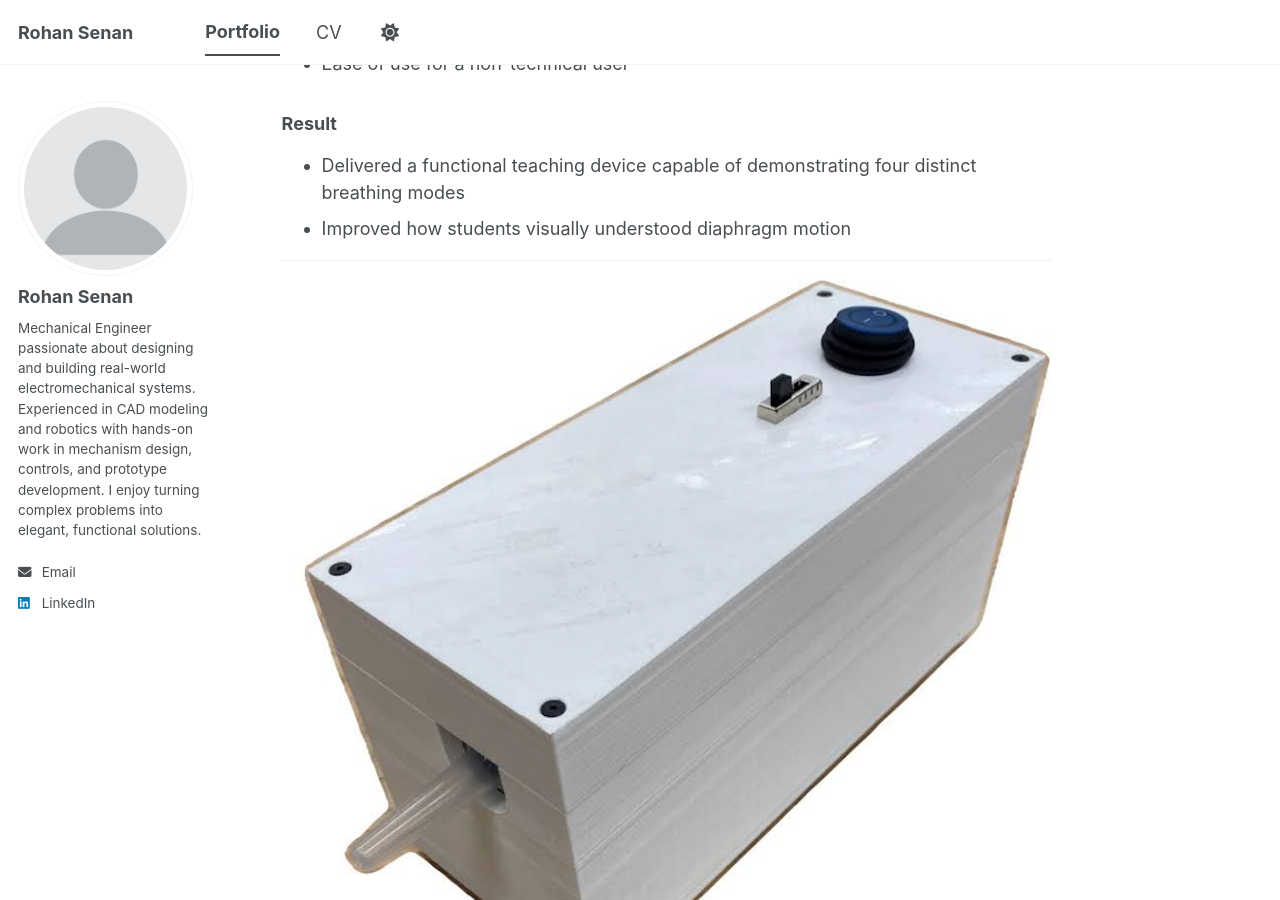
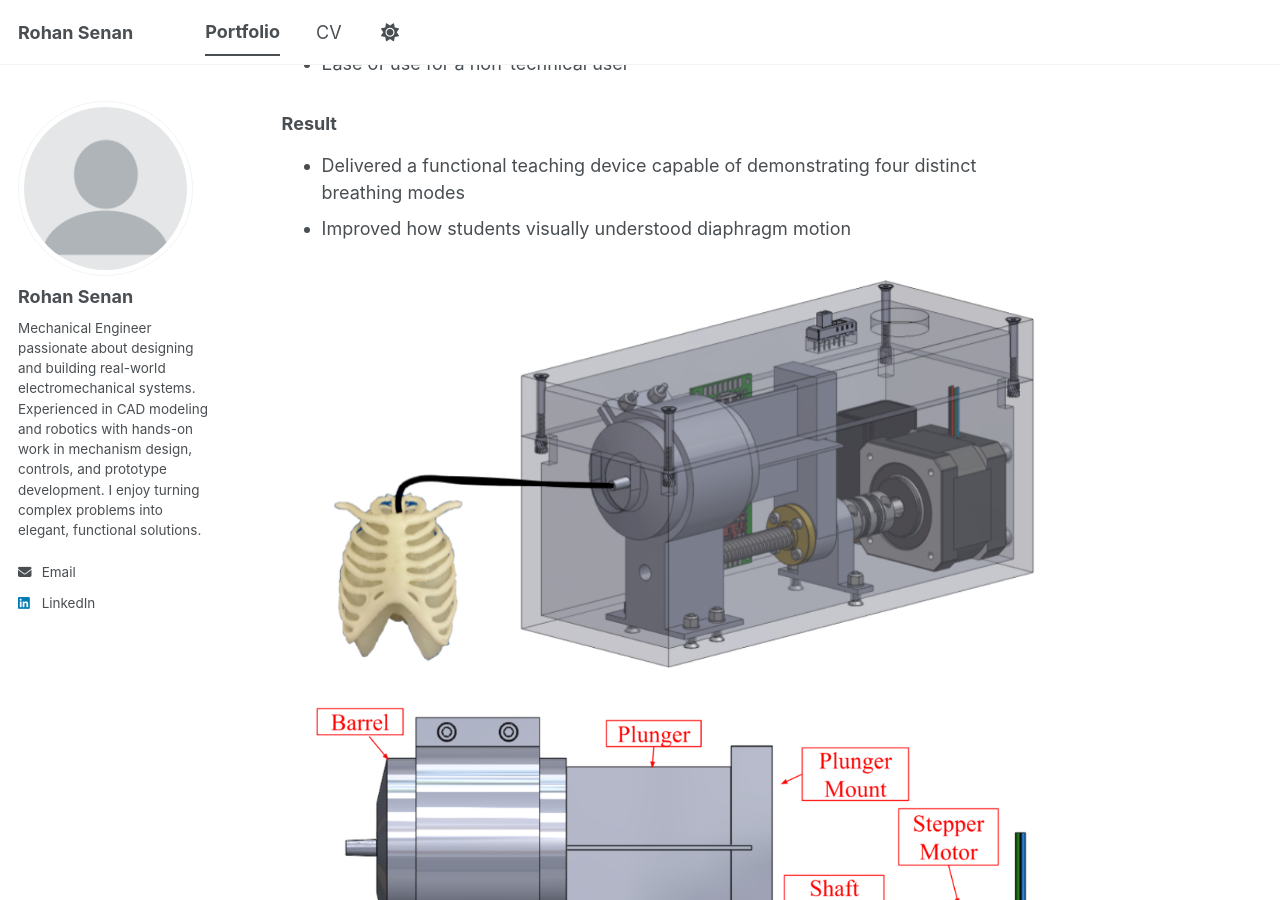
Before and after one commit to rohansenan/rohansenan.github.io, a Jekyll site: the page built from _portfolio/02_Breathing_Buddy.md, in a window 1280 px wide and 900 px high, scrolled down 650 px. Built offline with Jekyll 4.4.1, drawn with Linux system fonts in a browser that asks for light colours; a script bundle is joined from its source files by our own code; library files that are not in the unit come from our copies.

Commit message:
Update 02_Breathing_Buddy.md

```diff
--- a/_portfolio/02_Breathing_Buddy.md
+++ b/_portfolio/02_Breathing_Buddy.md
@@ -23,6 +23,6 @@ A music teacher needed a portable device that could inflate a model lung to demo
 - Delivered a functional teaching device capable of demonstrating four distinct breathing modes
 - Improved how students visually understood diaphragm motion
 
-<img src='/images/MBB_Pic_Alone.png'>
+<img src='/images/MBB_Overall.png'>
 
 <img src='/images/MBB_Mechanism.png'>
```
